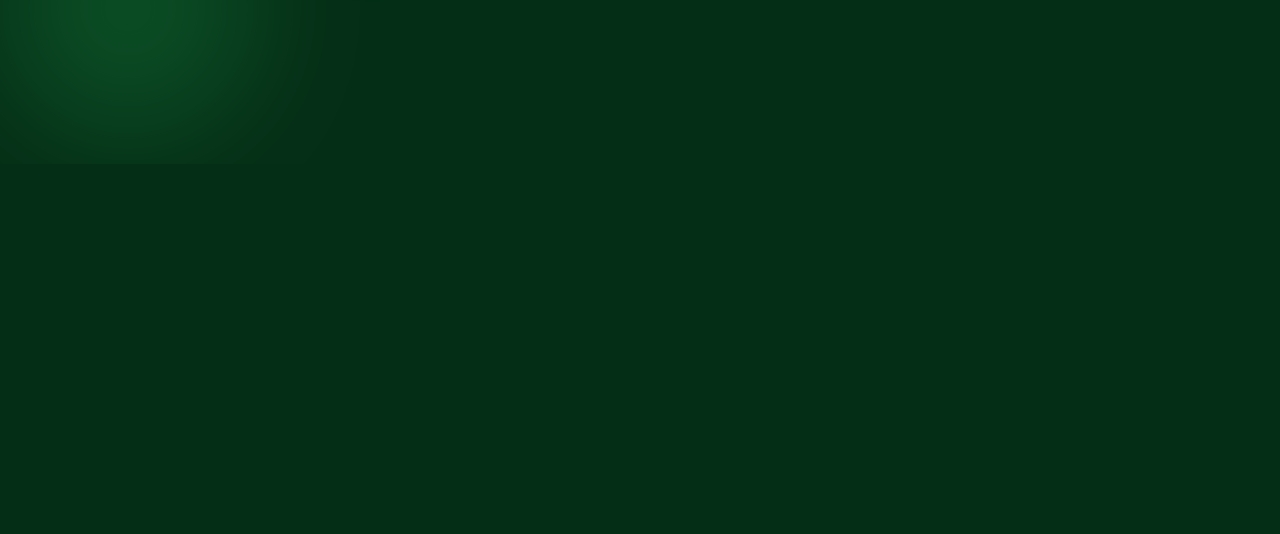
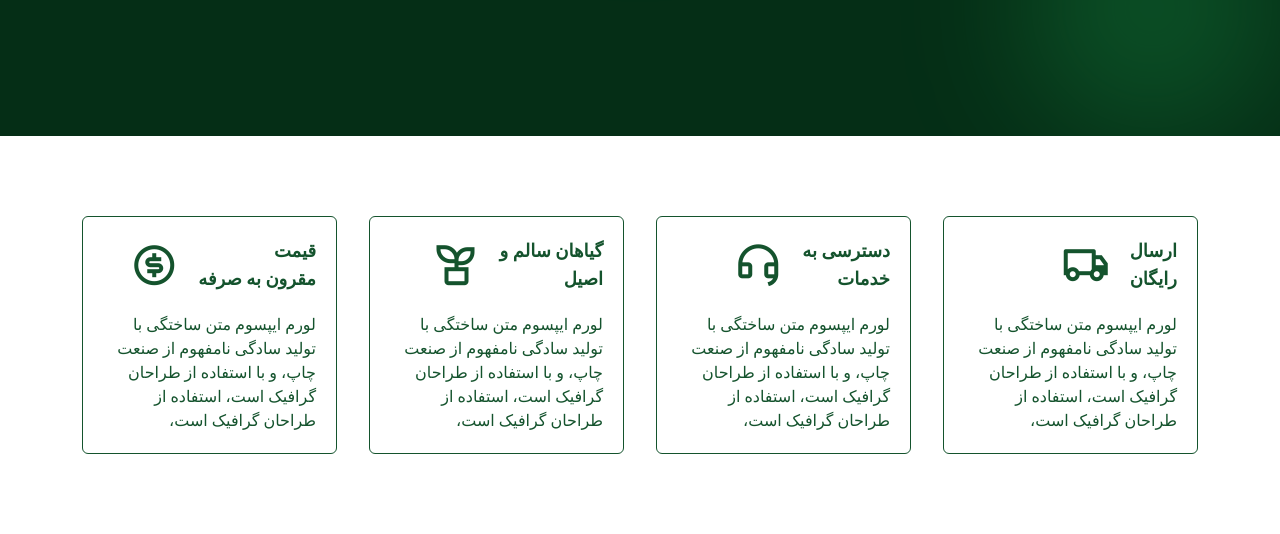
Before and after one commit to Hossein1371za/plants, a website built with Vite: page index.html in a window 1280 px wide. Shown: the part 636-1170 px from the top of the page. Before the commit the page ends 800 px from the top, so only its background shows below. Built offline with nearby package versions, Linux system fonts and the light colour scheme; files whose address does not match are found by name.

Commit message:
services section

```diff
--- a/index.html
+++ b/index.html
@@ -9,6 +9,7 @@
     <meta name="viewport" content="width=device-width, initial-scale=1.0" />
     <title>Vite App</title>
   </head>
+  <script type="module" src="/main.js"></script>
   <body>
     <header id="navbar" class="bg-green-950 fixed w-full top-0 left-0 z-50">
       <nav
@@ -40,9 +41,9 @@
       <section class="relative text-center lg:text-right" id="home">
         <div class="container">
           <div
-            class="w-64 h-64 bg-green-700 rounded-full blur-3xl -z-10 opacity-40 absolute top-1/2 right-1/2 transform -translate-x-1/2 -translate-y-1/2"></div>
+            class="w-64 h-64 bg-green-700 rounded-full  blur-3xl -z-10 opacity-40 absolute top-1/2 left-1/2 transform -translate-x-1/2 -translate-y-1/2"></div>
           <div
-            class="w-64 h-64 bg-green-700 rounded-full blur-3xl -z-10 opacity-40 absolute left-0 bottom-0 "></div>
+            class="w-64 h-64 bg-green-700 rounded-full blur-3xl -z-10 opacity-40 absolute right-0 bottom-0 "></div>
           <div class="flex flex-col items-center gap-5 lg:flex-row">
             <div class="w-full space-y-5 lg:w-1/2">
               <h1><span class="text-yellow-500">گیاهان </span> نقش مهمی در
@@ -84,7 +85,7 @@
                 </i>
               </div>
             </div>
-            <div class="w-full relative lg:w-1/2">
+            <div class="w-[80%] relative lg:w-1/2">
               <img src="/assets/img/home.png" alt />
               <div
                 class="absolute -top-10 xl:top-5 left-0 opacity-30 animate-movingY">
@@ -103,8 +104,64 @@
         </div>
       </section>
 
+      <div class="bg-white text-green-900 py-20">
+        <div class="container w-full grid grid-cols-1 gap-8 md:grid-cols-2 lg:grid-cols-3 xl:grid-cols-4">
+          <!-- card 1 -->
+          <div
+            class="border border-green-900 p-5 cursor-pointer rounded-md hover:shadow-2xl hover:-translate-y-1 duration-300 space-y-5">
+            <div class="flex items-center gap-5">
+              <p class="md:text-lg font-bold">ارسال<br />رایگان</p>
+              <i class="ri-truck-line text-3xl md:text-4xl xl:text-5xl"></i>
+            </div>
+            <p>لورم ایپسوم متن ساختگی با تولید سادگی نامفهوم از صنعت چاپ، و با
+              استفاده از طراحان گرافیک است،
+              استفاده از طراحان گرافیک است،
+            </p>
+          </div>
+
+          <!-- card2 -->
+          <div
+            class="border border-green-900 p-5 cursor-pointer rounded-md hover:shadow-2xl hover:-translate-y-1 duration-300 space-y-5">
+            <div class="flex items-center gap-5">
+              <p class="md:text-lg font-bold">دسترسی به <br />خدمات</p>
+              <i class="ri-customer-service-line text-3xl md:text-4xl xl:text-5xl"></i>
+            </div>
+            <p>لورم ایپسوم متن ساختگی با تولید سادگی نامفهوم از صنعت چاپ، و با
+              استفاده از طراحان گرافیک است،
+              استفاده از طراحان گرافیک است،
+            </p>
+          </div>
+
+          <!-- card 3 -->
+          <div
+            class="border border-green-900 p-5 cursor-pointer rounded-md hover:shadow-2xl hover:-translate-y-1 duration-300 space-y-5">
+            <div class="flex items-center gap-5">
+              <p class="md:text-lg font-bold">گیاهان سالم و<br />اصیل</p>
+              <i class="ri-plant-line text-3xl md:text-4xl xl:text-5xl"></i>
+            </div>
+            <p>لورم ایپسوم متن ساختگی با تولید سادگی نامفهوم از صنعت چاپ، و با
+              استفاده از طراحان گرافیک است،
+              استفاده از طراحان گرافیک است،
+            </p>
+          </div>
+
+          <!-- card4 -->
+          <div
+            class="border border-green-900 p-5 cursor-pointer rounded-md hover:shadow-2xl hover:-translate-y-1 duration-300 space-y-5">
+            <div class="flex items-center gap-5">
+              <p class="md:text-lg font-bold">قیمت<br />مقرون به صرفه</p>
+              <i class="ri-money-dollar-circle-line text-3xl md:text-4xl xl:text-5xl"></i>
+            </div>
+            <p>لورم ایپسوم متن ساختگی با تولید سادگی نامفهوم از صنعت چاپ، و با
+              استفاده از طراحان گرافیک است،
+              استفاده از طراحان گرافیک است،
+            </p>
+          </div>
+
+        </div>
+      </div>
 
     </main>
-    <script type="module" src="/main.js"></script>
+
   </body>
 </html>
--- a/style.css
+++ b/style.css
@@ -21,6 +21,7 @@
 .number {
   font-family: vazir-digits;
 }
+
 
 body {
   @apply bg-green-950 text-white
```
